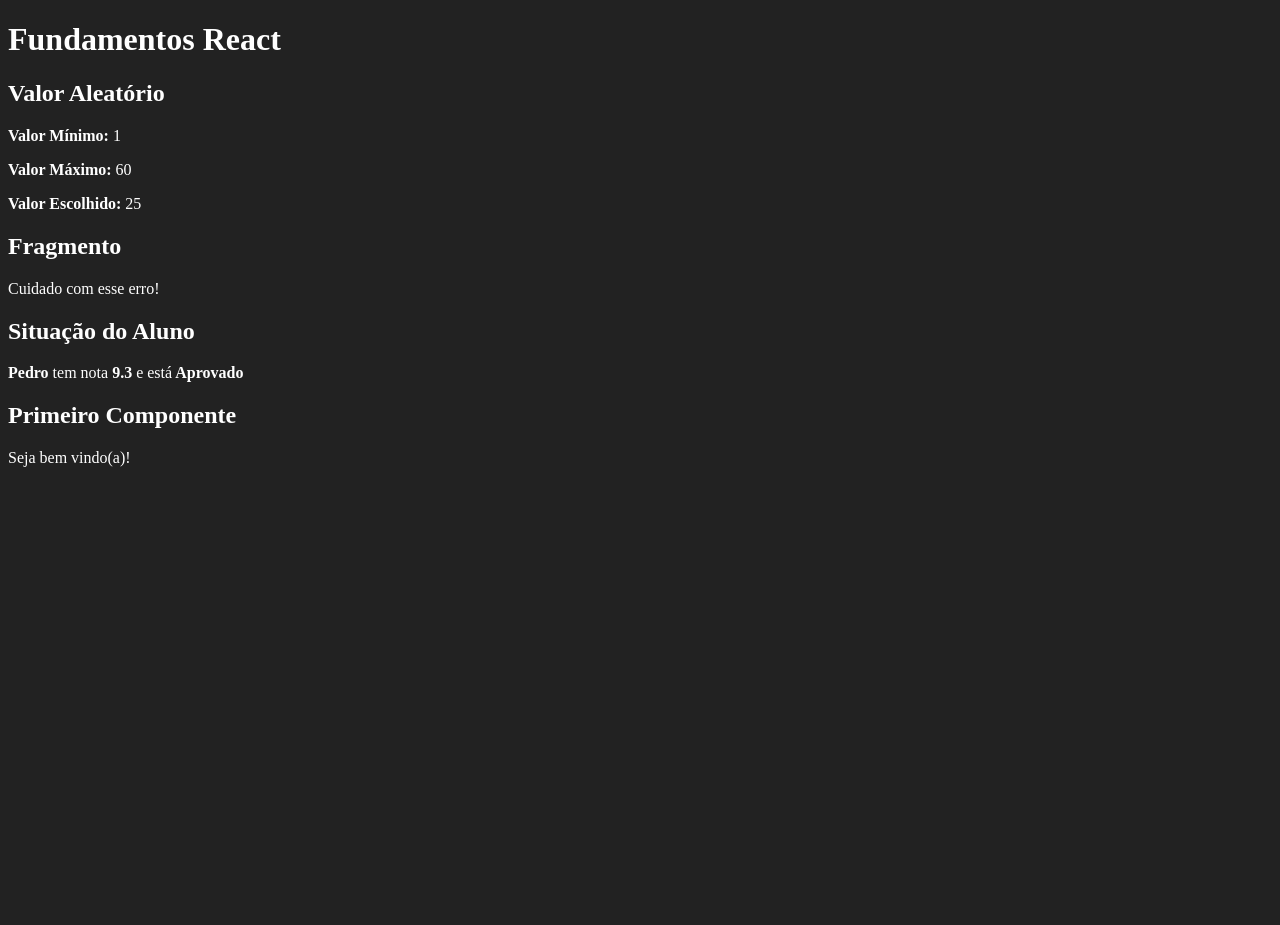
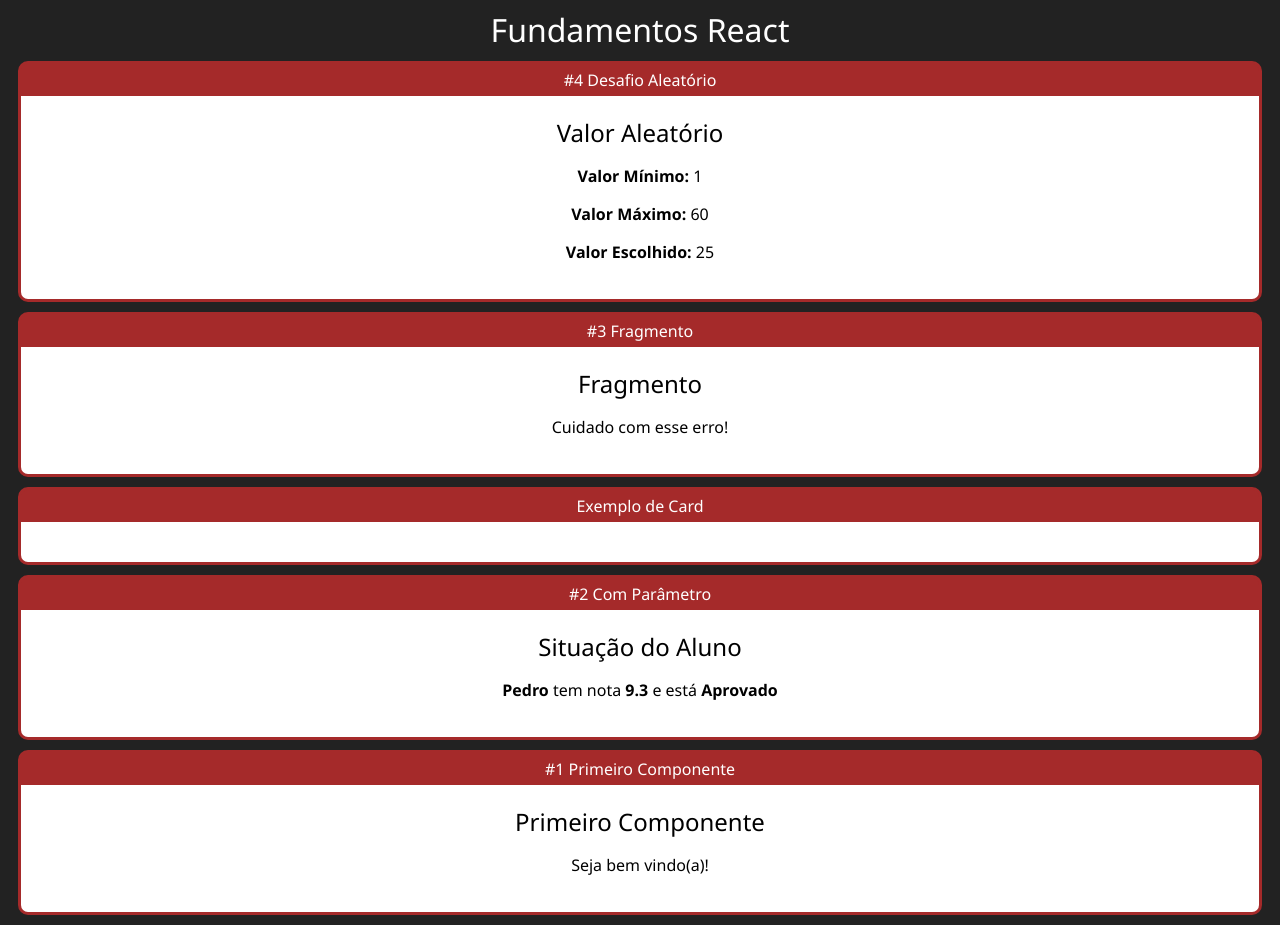
Before and after one commit to pedro-lopes-flooxai/Fundamentos-React, a React (Create React App) app: page / in a window 1280 px wide. Before the commit the page ends 800 px from the top, so only its background shows below. Built offline with nearby package versions, Linux system fonts and the light colour scheme.

Commit message:
add: css

```diff
--- a/src/App.jsx
+++ b/src/App.jsx
@@ -4,17 +4,31 @@
 import Primeiro from './components/basicos/Primeiro';
 import ComParametro from './components/basicos/ComParametro';
 import Fragmento from './components/basicos/Fragmento';
+import Card from './components/layout/Card';
 
 export default () =>
     <div id="app">
         <h1>Fundamentos React</h1>
+        <Card titulo=" #4 Desafio Aleatório">
+            <Aleatorio min={1} max={60} />
+        </Card>
 
-        <Aleatorio min={1} max={60}/>
-        <Fragmento />
+        <Card titulo=" #3 Fragmento">
+            <Fragmento/>
+        </Card>
+        <Card titulo="Exemplo de Card"></Card>
+
+
+        <Card titulo=" #2 Com Parâmetro">
             <ComParametro
                 titulo="Situação do Aluno"
                 aluno="Pedro"
                 nota={9.3}
             />
+        </Card>
+
+        <Card titulo=" #1 Primeiro Componente">
             <Primeiro></Primeiro>
+        </Card>
+
     </div>
--- /dev/null
+++ b/src/components/layout/Card.css
@@ -0,0 +1,19 @@
+.Card {
+    background-color: brown;
+    border: 3px solid brown;
+    border-radius: 10px;
+    overflow: hidden;
+    margin: 10px;
+}
+
+.Card .Title {
+    padding: 5px 0px;
+    display: flex;
+    justify-content: center;
+}
+
+.Card .Content {
+    background-color: rgb(255, 255, 255);
+    color: #000;
+    padding: 20px;
+}
--- /dev/null
+++ b/src/components/layout/Card.jsx
@@ -0,0 +1,13 @@
+import "./Card.css";
+import React from "react";
+
+export default (props) => {
+    return (
+        <div className="Card">
+            <div className="Title">{props.titulo}</div>
+            <div className="Content">
+                {props.children}
+            </div>
+         </div>
+    );
+};
--- a/src/index.css
+++ b/src/index.css
@@ -1,4 +1,16 @@
 body {
+    font-family: 'Segoe UI', Tahoma, Geneva, Verdana, sans-serif;
     background-color: #222;
     color: #fff;
+    text-align: center;
 }
+
+h1,h2,h3 {
+    font-weight: 200;
+    margin: 0 ;
+}
+
+h2,h3 {
+
+    margin: 0 ;
+}
```
Lines whose indentation alone changed are shown as unchanged.
